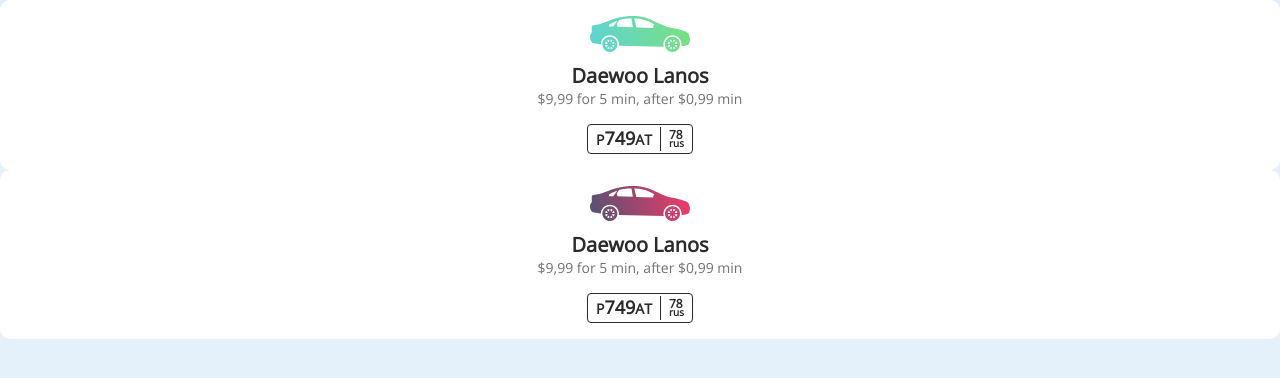
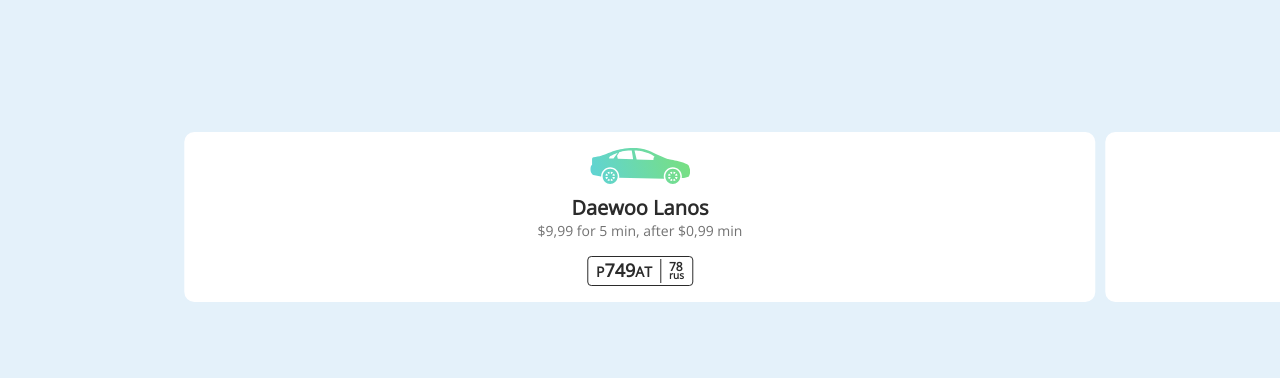
Before and after one commit to ilkaydnc/taxi-driver-app, a Next.js app: page / in a window 1280 px wide. Shown: the top 378 px of the page. Built offline with nearby package versions, Linux system fonts and the light colour scheme.

Commit message:
Create Slider component

```diff
--- /dev/null
+++ b/src/components/Slider.tsx
@@ -0,0 +1,60 @@
+import styled from 'styled-components'
+import { Swiper, SwiperSlide } from 'swiper/react'
+import SwiperCore, {
+  A11y,
+  Keyboard,
+  Navigation,
+  Controller,
+  Autoplay,
+} from 'swiper'
+
+import Card from '@components/Card'
+
+SwiperCore.use([Navigation, Keyboard, A11y, Controller, Autoplay])
+
+const Container = styled.div`
+  width: 100%;
+  height: 260px;
+  padding: 2rem 0;
+  margin-top: 100px;
+  overflow: hidden;
+`
+
+const Slider = () => {
+  return (
+    <Container>
+      <Swiper
+        spaceBetween={10}
+        slidesPerView={1.4}
+        centeredSlides
+        keyboard
+        onSlideChange={() => console.log('slide change')}
+        onSwiper={swiper => console.log(swiper)}
+        onAnimationIteration={e => console.log(e)}
+      >
+        <SwiperSlide onProgress={e => console.log(e)}>
+          <Card
+            title="Daewoo Lanos"
+            description="$9,99 for 5 min, after $0,99 min"
+            online
+          />
+        </SwiperSlide>
+        <SwiperSlide>
+          <Card
+            title="Daewoo Lanos"
+            description="$9,99 for 5 min, after $0,99 min"
+          />
+        </SwiperSlide>
+        <SwiperSlide>
+          <Card
+            title="Daewoo Lanos"
+            description="$9,99 for 5 min, after $0,99 min"
+            online
+          />
+        </SwiperSlide>
+      </Swiper>
+    </Container>
+  )
+}
+
+export default Slider
--- a/src/pages/index.tsx
+++ b/src/pages/index.tsx
@@ -1,18 +1,10 @@
-import Card from '@components/Card'
+import Slider from '@components/Slider'
 import { NextPage } from 'next'
 
 const IndexPage: NextPage = () => {
   return (
     <main>
-      <Card
-        title="Daewoo Lanos"
-        description="$9,99 for 5 min, after $0,99 min"
-        online
-      />
-      <Card
-        title="Daewoo Lanos"
-        description="$9,99 for 5 min, after $0,99 min"
-      />
+      <Slider />
     </main>
   )
 }
```
